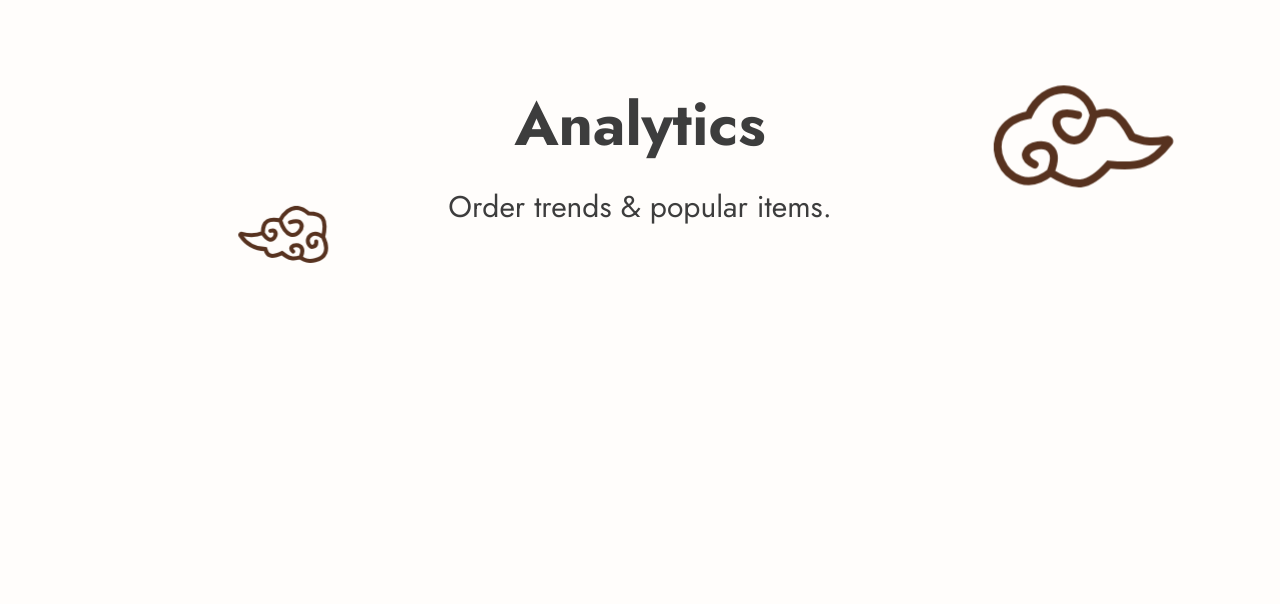
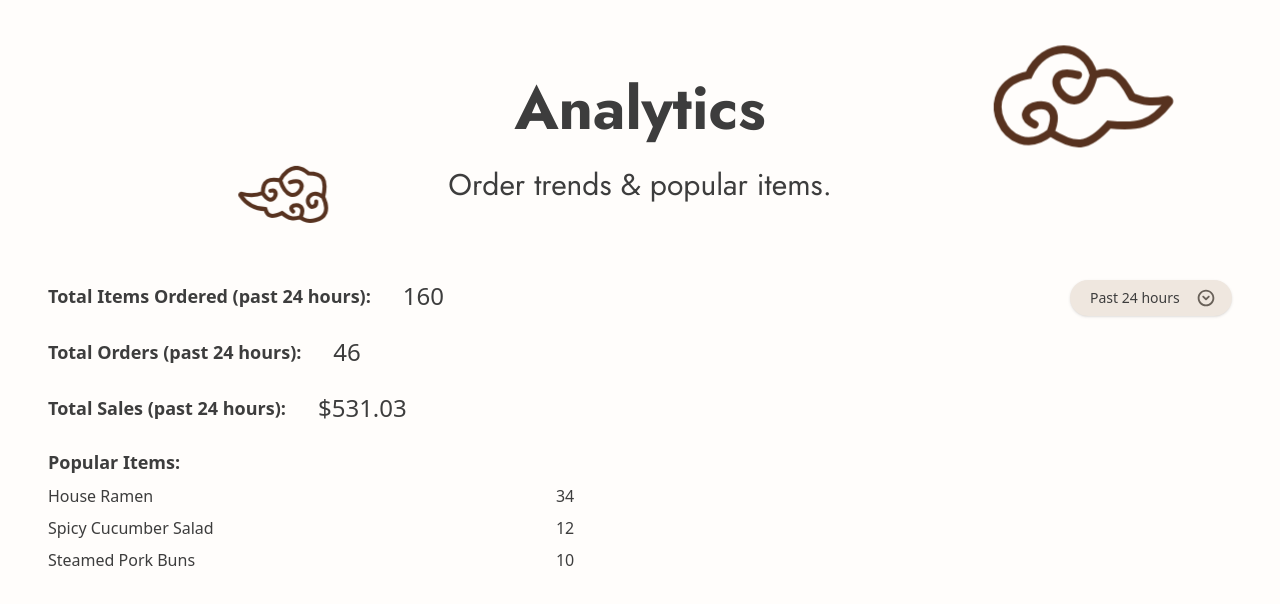
Before and after one commit to Vishjit/mai-shan-yun-tabler, a Next.js app in the folder mai-shan-yun-tabler/: page /analytics in a window 1280 px wide. Shown: the top 604 px of the page. Built offline with nearby package versions, Linux system fonts and the light colour scheme.

Commit message:
analytics variables setup

```diff
--- a/mai-shan-yun-tabler/app/analytics/page.tsx
+++ b/mai-shan-yun-tabler/app/analytics/page.tsx
@@ -1,22 +1,121 @@
 "use client";
 import { useRouter } from "next/navigation";
+import React, { useState } from "react";
 
 export default function Analytics() {
-    const router = useRouter();60
+  const router = useRouter();
+  const [timeframe, setTimeframe] = useState<"24h" | "7d" | "30d" | "1y">("24h");
+
+  const sampleMetrics: Record<string, any> = {
+    "24h": {
+      totalItems: 160,
+      totalOrders: 46,
+      totalSales: 531.03,
+      popular: [
+        { name: "House Ramen", qty: 34 },
+        { name: "Spicy Cucumber Salad", qty: 12 },
+        { name: "Steamed Pork Buns", qty: 10 },
+      ],
+    },
+    "7d": {
+      totalItems: 980,
+      totalOrders: 210,
+      totalSales: 3124.5,
+      popular: [
+        { name: "House Ramen", qty: 210 },
+        { name: "Steamed Pork Buns", qty: 95 },
+        { name: "Spicy Cucumber Salad", qty: 78 },
+      ],
+    },
+    "30d": {
+      totalItems: 4120,
+      totalOrders: 920,
+      totalSales: 14231.12,
+      popular: [
+        { name: "House Ramen", qty: 900 },
+        { name: "Steamed Pork Buns", qty: 420 },
+        { name: "Spicy Cucumber Salad", qty: 300 },
+      ],
+    },
+    "1y": {
+      totalItems: 49800,
+      totalOrders: 11000,
+      totalSales: 172312.5,
+      popular: [
+        { name: "House Ramen", qty: 9800 },
+        { name: "Steamed Pork Buns", qty: 4200 },
+        { name: "Spicy Cucumber Salad", qty: 3200 },
+      ],
+    },
+  };
+
+  const metrics = sampleMetrics[timeframe];
 
   return (
-      <div className="relative w-full h-screen bg-[#FFFDFB] overflow-hidden">
-        <div className="absolute top-[10%] justify-center w-full text-[60px] font-['Jost'] font-bold flex pointer-events-none">
-            Analytics
-        </div>
-        <div className="absolute top-[23%] justify-center w-full text-[30px] font-['Jost'] font-normal flex pointer-events-none">
-            Order trends & popular items.
+    <div className="relative w-full min-h-screen bg-[#FFFDFB] overflow-hidden">
+
+       {/* Clouds*/}
+      <img src="/cloud (8).svg" alt="cloud" className="absolute z-10 left-[20%] top-[20%] w-[7%] h-auto object-contain anim-cloud" />
+      <img src="/cloud (3).svg" alt="cloud" className="absolute z-10 right-[7%] top-[5%] w-[180px] h-auto object-contain anim-cloud-long" />
+
+      <div className="absolute top-[8%] w-full text-center pointer-events-none">
+        <div className="text-[60px] font-['Jost'] font-bold">Analytics</div>
+        <div className="text-[30px] font-['Jost'] font-normal mt-2">Order trends & popular items.</div>
       </div>
 
-         {/* Clouds*/}
-        <img src="/cloud (8).svg" alt="cloud" className="absolute z-10 left-[20%] top-[25%] w-[7%] h-auto object-contain anim-cloud" />
-        <img src="/cloud (3).svg" alt="cloud" className="absolute z-10 right-[7%] top-[10%] w-[180px] h-auto object-contain anim-cloud-long" />
+      {/* Date selector and metrics */}
+      <div className="absolute top-[35%] left-0 right-0 px-12 flex items-start justify-between">
+        <div className="w-2/3 grid grid-cols-1 gap-6">
+          <div className="flex items-center gap-8">
+            <div className="text-lg font-bold">Total Items Ordered ({timeframe === '24h' ? 'past 24 hours' : timeframe === '7d' ? 'past 7 days' : timeframe === '30d' ? 'past 30 days' : 'past 1 year'}):</div>
+            <div className="text-2xl font-normal">{metrics.totalItems}</div>
+          </div>
 
+          <div className="flex items-center gap-8">
+            <div className="text-lg font-bold">Total Orders ({timeframe === '24h' ? 'past 24 hours' : timeframe === '7d' ? 'past 7 days' : timeframe === '30d' ? 'past 30 days' : 'past 1 year'}):</div>
+            <div className="text-2xl font-normal">{metrics.totalOrders}</div>
+          </div>
+
+          <div className="flex items-center gap-8">
+            <div className="text-lg font-bold">Total Sales ({timeframe === '24h' ? 'past 24 hours' : timeframe === '7d' ? 'past 7 days' : timeframe === '30d' ? 'past 30 days' : 'past 1 year'}):</div>
+            <div className="text-2xl font-normal">${metrics.totalSales.toLocaleString(undefined, { minimumFractionDigits: 2, maximumFractionDigits: 2 })}</div>
+          </div>
+
+          <div>
+            <div className="text-lg font-bold mb-2">Popular Items:</div>
+            <ul className="space-y-2">
+              {metrics.popular.map((p: any, idx: number) => (
+                <li key={idx} className="flex justify-between w-2/3">
+                  <span>{p.name}</span>
+                  <span className="text-[#3D3D3D]">{p.qty}</span>
+                </li>
+              ))}
+            </ul>
+          </div>
+        </div>
+
+
+          <div className="w-1/3 flex justify-end">
+            <div className="relative">
+              <label className="sr-only">Date Range</label>
+              <div className="bg-[#efe7df] rounded-full px-5 py-2 flex items-center gap-3 shadow-sm">
+                <select
+                  value={timeframe}
+                  onChange={(e) => setTimeframe(e.target.value as any)}
+                  className="appearance-none bg-transparent border-none text-sm pr-8 focus:outline-none"
+                >
+                  <option value="24h">Past 24 hours</option>
+                  <option value="7d">Past 7 days</option>
+                  <option value="30d">Past 30 days</option>
+                  <option value="1y">Past 1 year</option>
+                </select>
+
+                {/* custom dropdown icon (user-provided) */}
+                <img src="/date dropdown.svg" alt="" className="w-5 h-5 pointer-events-none absolute right-4" />
+              </div>
+            </div>
+          </div>
+      </div>
 
 
     </div>
```
Also changed, not shown: mai-shan-yun-tabler/public/date dropdown.svg (added). Lines whose indentation alone changed are shown as unchanged.
